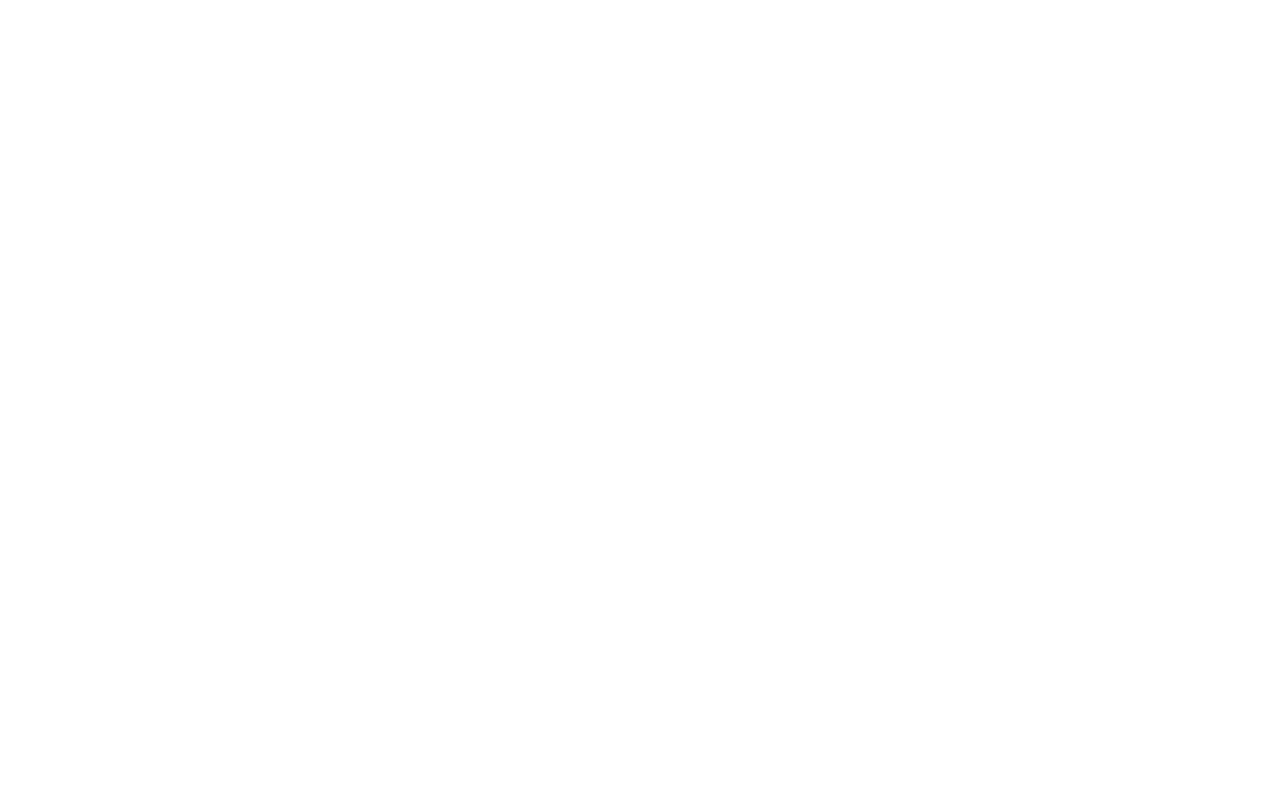
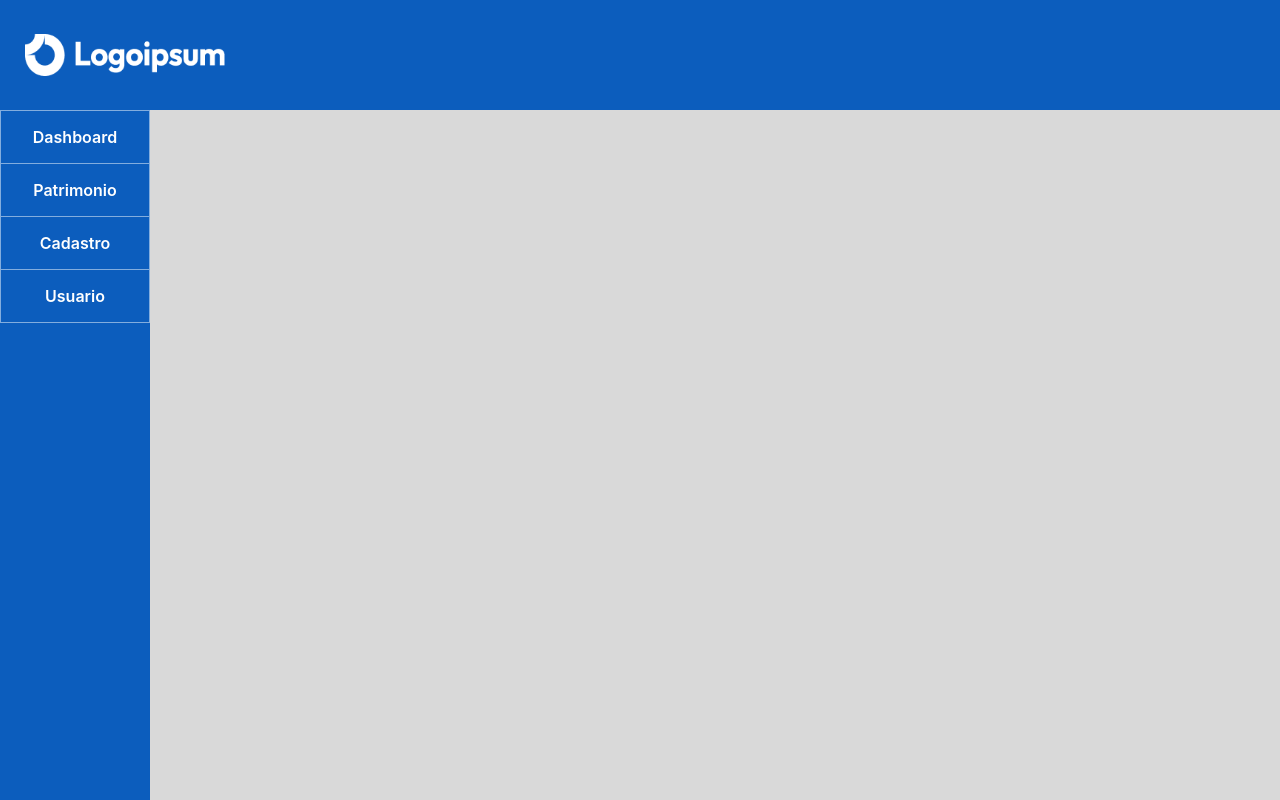
Before and after one commit to Luiz-Faleiros/tic-frontend, a React (Create React App) app: page /dashboard in a window 1280 px wide. Before the commit this address had no page. Built offline with nearby package versions, Linux system fonts and the light colour scheme.

Commit message:
feat: sidebar and header

```diff
--- a/package.json
+++ b/package.json
@@ -17,6 +17,7 @@
     "react-dom": "^18.2.0",
     "react-router-dom": "^6.16.0",
     "react-scripts": "5.0.1",
+    "styled-components": "^6.0.8",
     "tailwindcss": "^3.3.3",
     "typescript": "^4.9.5",
     "web-vitals": "^2.1.4"
--- a/src/App.tsx
+++ b/src/App.tsx
@@ -1,20 +1,33 @@
-import React from 'react'
-import './styles/global.css'
-import { Route, BrowserRouter as Router, Routes } from 'react-router-dom'
-import './styles/global.css'
-import Login from './components/Login'
-import ForgetPassword from './components/ForgetPassword'
+import "./styles/global.css";
+import ForgetPassword from "./components/ForgetPassword";
+import { Route, BrowserRouter as Router, Routes } from "react-router-dom";
+import { Dashboard } from "./components/Dashboard";
+import Login from "./components/Login";
 
 function App() {
   return (
     <Router>
-      <div className="flex">
-        <Routes>
-          <Route path="/" element={<Login />} />
-          <Route path="/password" element={<ForgetPassword />} />
-        </Routes>
-      </div>
+      <Routes>
+        <Route
+          path="/"
+          element={
+            <div className="flex">
+              <Login />
+            </div>
+          }
+        />
+        <Route
+          path="/password"
+          element={
+            <div className="flex">
+              <ForgetPassword />
+            </div>
+          }
+        />
+
+        <Route path="/dashboard" element={<Dashboard />} />
+      </Routes>
     </Router>
-  )
+  );
 }
-export default App
+export default App;
--- /dev/null
+++ b/src/components/Dashboard/Header/index.tsx
@@ -0,0 +1,23 @@
+import styled from "styled-components";
+
+const Container = styled.header`
+  background-color: rgba(12, 93, 189, 1);
+  padding: 30px 25px;
+
+  width: 100%;
+  height: 110px;
+
+  img {
+    width: 200px;
+    height: 50px;
+    object-fit: contain;
+  }
+`;
+
+export const Header = () => {
+  return (
+    <Container>
+      <img src="logo.png" />
+    </Container>
+  );
+};
--- /dev/null
+++ b/src/components/Dashboard/Sidebar/index.tsx
@@ -0,0 +1,45 @@
+import styled from "styled-components";
+
+const Container = styled.nav`
+    width: 150px;
+      height: 100%;
+  background: #0c5dbd;
+
+  position: fixed;
+  top: 110px;
+
+  ul li {
+    padding: 1rem;
+    text-align: center;
+
+    color: #fff;
+    font-size: 1rem;
+    font-style: normal;
+    font-weight: 600;
+    line-height: normal;
+    border: 1px solid #ffffff7d;
+    transition: 0.1s ease-in-out;
+
+    &:hover {
+      opacity: 0.7;
+      cursor: pointer;
+    }
+  }
+
+  .nobottomborder {
+    border-bottom: none;
+  }
+`;
+
+export const Sidebar = () => {
+  return (
+    <Container>
+      <ul>
+        <li className="nobottomborder">Dashboard</li>
+        <li className="nobottomborder">Patrimonio</li>
+        <li className="nobottomborder">Cadastro</li>
+        <li>Usuario</li>
+      </ul>
+    </Container>
+  );
+};
--- /dev/null
+++ b/src/components/Dashboard/index.tsx
@@ -0,0 +1,25 @@
+import styled from "styled-components";
+import { Header } from "./Header";
+import { Sidebar } from "./Sidebar";
+
+const Container = styled.div`
+  background: rgba(217, 217, 217, 1);
+  width: 100%;
+  height: 100%;
+
+  .header-with-sidebar {
+  }
+`;
+
+export const Dashboard = ({ children }: any) => {
+  return (
+    <Container>
+      <div className="header-with-sidebar">
+        <Header />
+        <Sidebar />
+      </div>
+
+      <div style={{ marginLeft: "150px" }}>{children}</div>
+    </Container>
+  );
+};
--- a/src/styles/global.css
+++ b/src/styles/global.css
@@ -1,3 +1,14 @@
 @tailwind base;
 @tailwind components;
 @tailwind utilities;
+
+html {
+    height: 100vh;
+    width: 100%;
+}
+
+
+body, #root {
+    height: 100%;
+    width: 100%;
+  }
```
Also changed, not shown: public/logo.png (added), 1 other file (tests, documents, lock files or other folders).
